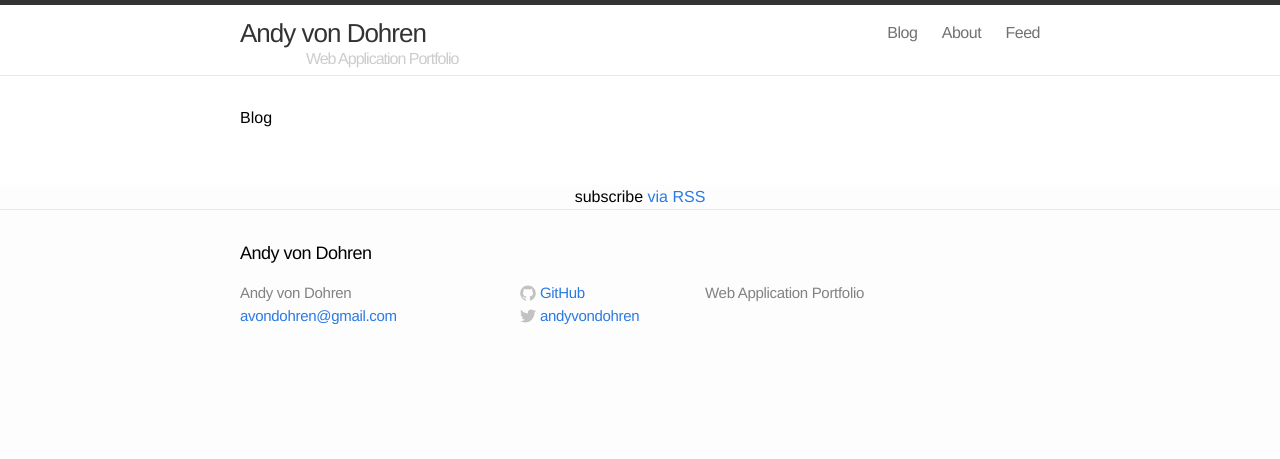
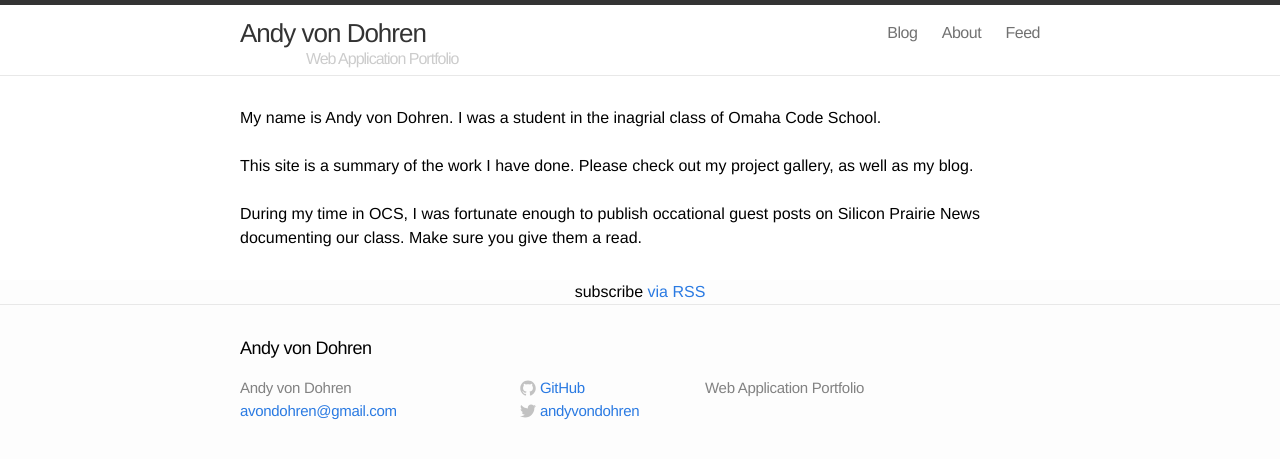
Before and after one commit to avondohren/andyv.me, a Jekyll site: the page built from index.html, in a window 1280 px wide. Shown: the top 459 px of the page. Built offline with Jekyll 4.4.1, drawn with Linux system fonts in a browser that asks for light colours.

Commit message:
added cname

```diff
--- /dev/null
+++ b/CNAME
@@ -0,0 +1 @@
+andyv.me
--- a/index.html
+++ b/index.html
@@ -4,16 +4,10 @@ layout: default
 
 <div class="home">
 
-  <h1>Blog</h1>
+  <p>My name is Andy von Dohren. I was a student in the inagrial class of Omaha Code School.<br /><br />
 
-  <ul class="posts">
-    {% for post in paginator.posts %}
-      <li>
-        <span class="post-date">{{ post.date | date: "%b %-d, %Y" }}</span>
-        <a class="post-link" href="{{ post.url | prepend: site.baseurl }}">{{ post.title }}</a>
-        {{ post.excerpt }}
-      </li>
-    {% endfor %}
-  </ul>
+    This site is a summary of the work I have done. Please check out my project gallery, as well as my blog.<br /><br />
+
+    During my time in OCS, I was fortunate enough to publish occational guest posts on Silicon Prairie News documenting our class. Make sure you give them a read.<br /></p>
 
 </div>
```
